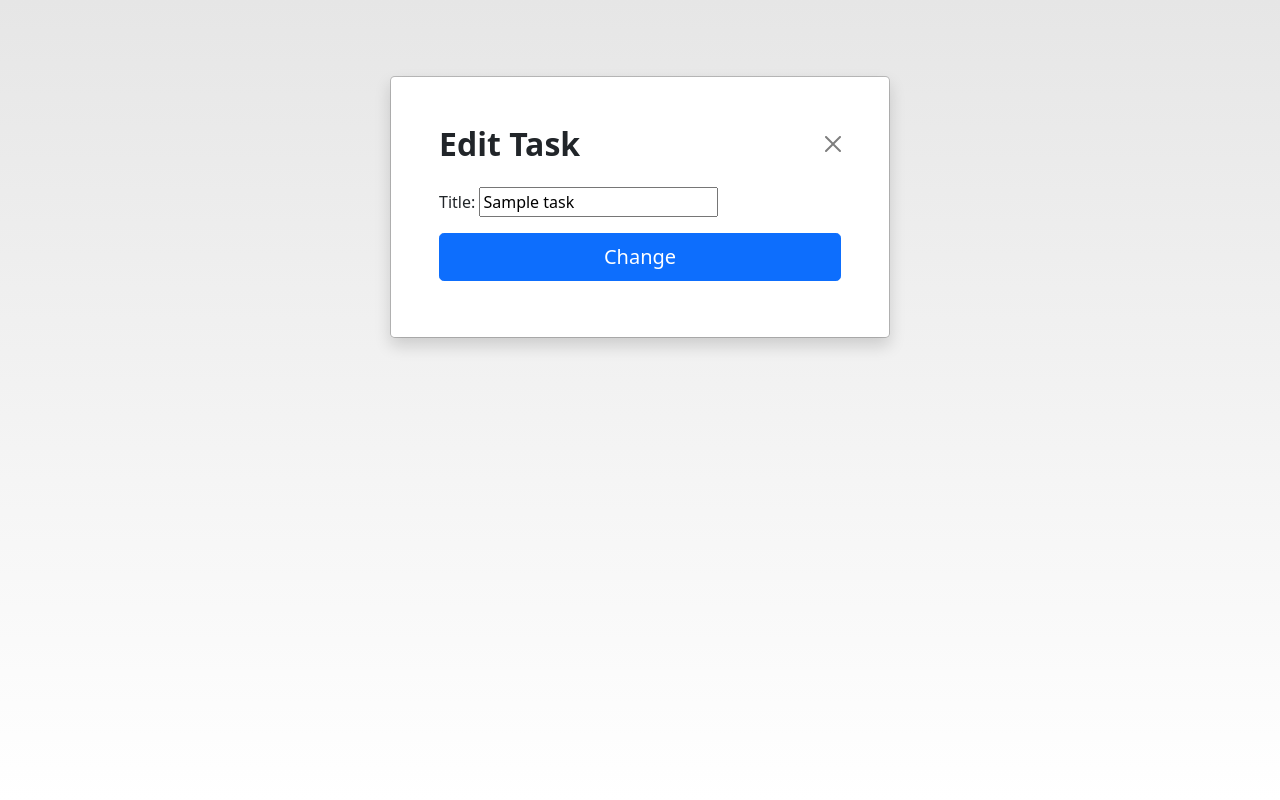
After one commit to mirrzad/Django-todo-app, a Django app: page /update-task/1/ in a window 1280 px wide. The commit adds this page. Run offline with Django 4.2, Linux system fonts and the light colour scheme; a user stored in the database is signed in; tables that the repository leaves empty hold one stand-in row (values such as "Sample post"); some libraries are stand-ins or nearby versions.

Commit message:
complete todo module with cbv

```diff
--- a/core/accounts/templates/accounts/login.html
+++ b/core/accounts/templates/accounts/login.html
@@ -42,7 +42,7 @@
             </label>
         </div>
         <button class="w-100 btn btn-lg btn-primary" type="submit">Sign In</button>
-        <p class="mt-3 mb-2">Don't have an account? then <a href="">create one</a></p>
+        <p class="mt-3 mb-2">Don't have an account? then <a href="{% url 'register-page' %}">create one</a></p>
     </form>
     {% if form.errors %}
     <div class="alert alert-error">
--- a/core/accounts/views.py
+++ b/core/accounts/views.py
@@ -10,7 +10,7 @@ from django.views.generic import FormView
 class RegisterPageView(FormView):
     template_name = 'accounts/register.html'
     form_class = UserCreationForm
-    success_url = '/login/'
+    success_url = reverse_lazy('login-page')
 
     def form_valid(self, form):
         form.save()
--- a/core/core/settings.py
+++ b/core/core/settings.py
@@ -55,8 +55,8 @@ MIDDLEWARE = [
 ]
 
 ROOT_URLCONF = 'core.urls'
-LOGIN_URL = 'login/'
-LOGIN_REDIRECT_URL = 'login/'
+LOGIN_URL = 'accounts/login/'
+
 
 
 TEMPLATES = [
--- a/core/core/urls.py
+++ b/core/core/urls.py
@@ -19,6 +19,6 @@ from django.urls import path, include
 
 urlpatterns = [
     path('admin/', admin.site.urls),
-    path('', include('accounts.urls')),
-    path('todo/', include('todo.urls')),
+    path('accounts/', include('accounts.urls')),
+    path('', include('todo.urls')),
 ]
--- a/core/templates/base.html
+++ b/core/templates/base.html
@@ -14,6 +14,7 @@
             background: linear-gradient(to bottom, #e6e6e6 0%, #ffffff 100%);
         }
     </style>
+
     {% block header_references%}{% endblock %}
 </head>
 <body>
--- /dev/null
+++ b/core/todo/templates/todo/task_update_form.html
@@ -0,0 +1,32 @@
+{% extends 'base.html' %}
+{% load static %}
+
+{% block title %} Edit Task {% endblock %}
+{% block header_references %}
+{% endblock %}
+
+{% block content %}
+<div class="modal modal-signin position-static d-block  py-5" tabindex="-1" role="dialog" id="modalSignin">
+	<div class="modal-dialog" role="document">
+		<div class="modal-content rounded-5 shadow">
+			<div class="modal-header p-5 pb-4 border-bottom-0">
+				<!-- <h5 class="modal-title">Modal title</h5> -->
+				<h2 class="fw-bold mb-0">Edit Task</h2>
+				<a type="button" class="btn-close" href="{% url 'task-list-page' %}"></a>
+			</div>
+
+			<div class="modal-body p-5 pt-0">
+
+				<form method="POST" action="">
+					{% csrf_token %}
+					<div class="form-floating mb-3">
+						{{form.as_p}}
+					</div>
+
+					<button class="w-100 mb-2 btn btn-lg rounded-4 btn-primary" type="submit">Change</button>
+				</form>
+			</div>
+		</div>
+	</div>
+</div>
+{% endblock %}
--- a/core/todo/urls.py
+++ b/core/todo/urls.py
@@ -3,5 +3,9 @@ from . import views
 
 
 urlpatterns = [
-    path('task-list/', views.task_list_page, name='task-list-page')
+    path('', views.TaskListView.as_view(), name='task-list-page'),
+    path('create-task/', views.CreateTaskView.as_view(), name='create-task-page'),
+    path('delete-task/<int:pk>/', views.DeleteTaskView.as_view(), name='delete-task-page'),
+    path('update-task/<int:pk>/', views.UpdateTaskView.as_view(), name='update-task-page'),
+    path('task-done/<int:pk>/', views.TaskDoneView.as_view(), name='task-done-action'),
 ]
--- a/core/todo/views.py
+++ b/core/todo/views.py
@@ -1,5 +1,52 @@
-from django.shortcuts import render
+from django.contrib.auth.mixins import LoginRequiredMixin
+from django.urls import reverse, reverse_lazy
+
+from django.shortcuts import render, redirect
+from django.views import View
+from django.views.generic import ListView, CreateView, DeleteView, UpdateView
+
+from .models import Task
 
 
-def task_list_page(request):
-    return render(request, 'todo/task-list.html')
+class TaskListView(LoginRequiredMixin, ListView):
+    template_name = 'todo/task-list.html'
+    model = Task
+    context_object_name = 'tasks'
+
+    def get_queryset(self):
+        base_query = super().get_queryset()
+        query = base_query.filter(user=self.request.user)
+        return query
+
+
+class CreateTaskView(LoginRequiredMixin, CreateView):
+    model = Task
+    fields = ['title']
+
+    def form_valid(self, form):
+        form.instance.user = self.request.user
+        return super().form_valid(form)
+
+    def get_success_url(self):
+        return reverse('task-list-page')
+
+
+class DeleteTaskView(LoginRequiredMixin, DeleteView):
+    model = Task
+    success_url = reverse_lazy('task-list-page')
+    context_object_name = 'task'
+
+
+class UpdateTaskView(LoginRequiredMixin, UpdateView):
+    model = Task
+    fields = ['title']
+    template_name = 'todo/task_update_form.html'
+    success_url = reverse_lazy('task-list-page')
+
+
+class TaskDoneView(LoginRequiredMixin, View):
+    def get(self, request, *args, **kwargs):
+        task = Task.objects.filter(id=kwargs.get('pk')).first()
+        task.is_completed = True
+        task.save()
+        return redirect(reverse_lazy('task-list-page'))
```
Also changed, not shown: core/todo/templates/todo/task-list.html (+48 -17 lines), core/todo/templates/todo/task_confirm_delete.html (added, +13 -0 lines), core/todo/models.py (line endings or trailing spaces).
